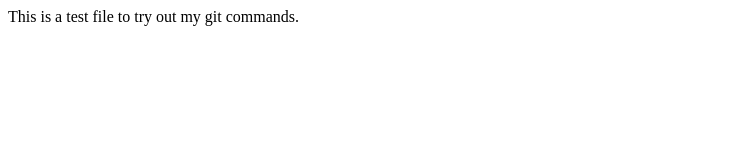
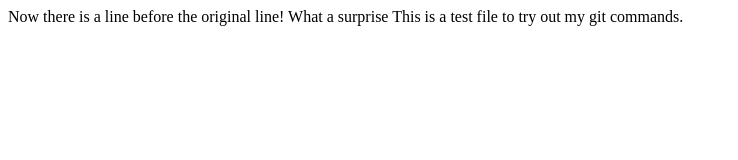
Before and after one commit to michaelrevans/bootstrap-confusion, a plain HTML site: page test_file.html in a window 1280 px wide. Shown: the whole page, without its empty margins (0-738 px from the left). Drawn offline with Linux system fonts and the light colour scheme.

Commit message:
modify test file with new content

```diff
--- a/test_file.html
+++ b/test_file.html
@@ -2,6 +2,7 @@
 <html>
 <head></head>
 <body>
+Now there is a line before the original line! What a surprise
 This is a test file to try out my git commands.
 </body>
 </html>
```
